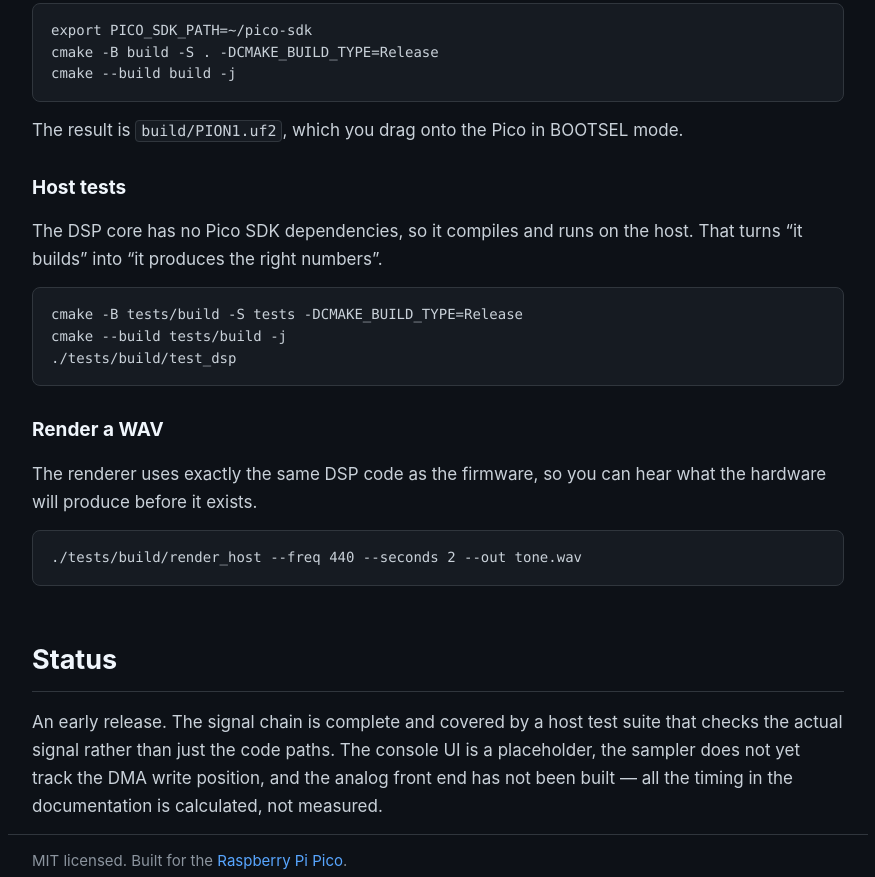
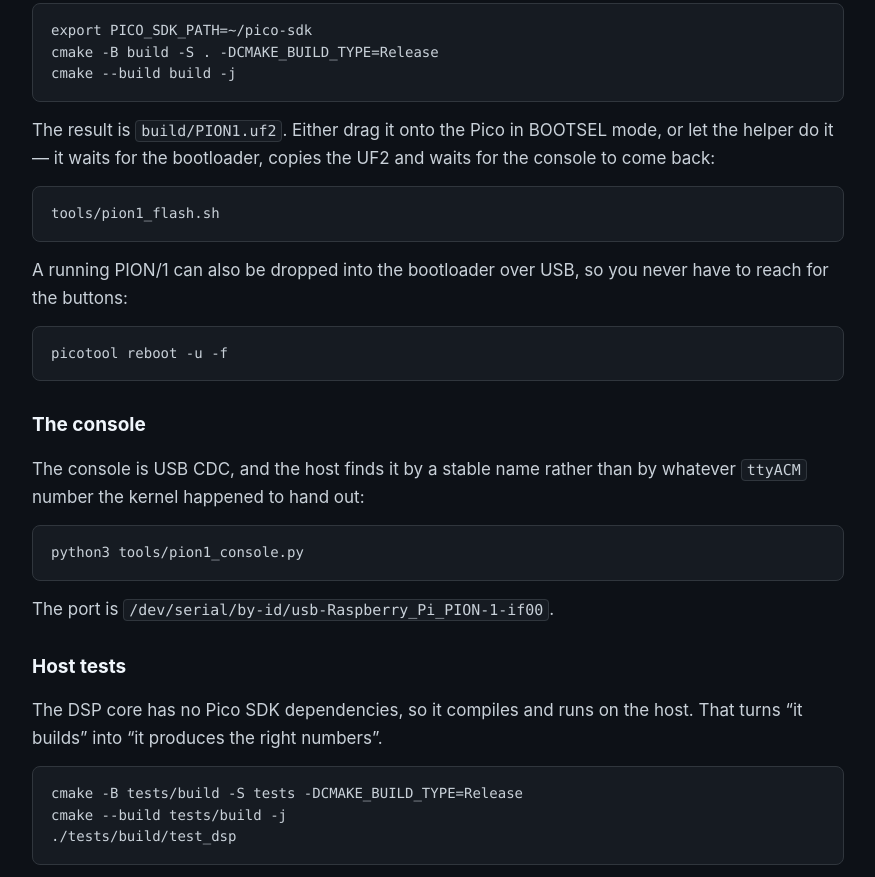
Before and after one commit to bezko/PION-1, a plain HTML site: page docs/site/index.html in a window 1280 px wide. Shown: the part 1571-2448 px from the top of the page, without its empty margins (202-1077 px from the left). Drawn offline with Linux system fonts and the light colour scheme.

Commit message:
Serialise only the Pages deployments, and refresh the site content
The concurrency group belonged on the docs job rather than on the
workflow.  At workflow level it serialised the whole pipeline, so a
second push would wait for the first one's firmware build to finish
too -- which is exactly the wrong thing to wait for.  At job level only
the deployments queue behind each other, which is the part that
actually needs it.

The site content was also behind the firmware.  It still told people to
drag the UF2 onto the Pico by hand and said the console was a
placeholder; both are out of date now that there is a USB CDC and the
flash/console helpers.

```diff
--- a/docs/site/index.html
+++ b/docs/site/index.html
@@ -107,8 +107,26 @@ out  = (err &gt;= 0)</code></pre>
 cmake -B build -S . -DCMAKE_BUILD_TYPE=Release
 cmake --build build -j</code></pre>
   <p>
-    The result is <code>build/PION1.uf2</code>, which you drag onto the Pico
-    in BOOTSEL mode.
+    The result is <code>build/PION1.uf2</code>. Either drag it onto the Pico
+    in BOOTSEL mode, or let the helper do it &mdash; it waits for the
+    bootloader, copies the UF2 and waits for the console to come back:
+  </p>
+  <pre><code>tools/pion1_flash.sh</code></pre>
+  <p>
+    A running PION/1 can also be dropped into the bootloader over USB, so
+    you never have to reach for the buttons:
+  </p>
+  <pre><code>picotool reboot -u -f</code></pre>
+
+  <h3>The console</h3>
+  <p>
+    The console is USB CDC, and the host finds it by a stable name rather
+    than by whatever <code>ttyACM</code> number the kernel happened to
+    hand out:
+  </p>
+  <pre><code>python3 tools/pion1_console.py</code></pre>
+  <p>
+    The port is <code>/dev/serial/by-id/usb-Raspberry_Pi_PION-1-if00</code>.
   </p>
 
   <h3>Host tests</h3>
@@ -134,9 +152,11 @@ cmake --build tests/build -j
   <p>
     An early release. The signal chain is complete and covered by a host
     test suite that checks the actual signal rather than just the code
-    paths. The console UI is a placeholder, the sampler does not yet track
-    the DMA write position, and the analog front end has not been built —
-    all the timing in the documentation is calculated, not measured.
+    paths. The console speaks USB CDC and greets you whenever you attach,
+    but its UI is still a few keystrokes rather than a real interface; the
+    sampler does not yet track the DMA write position; and the analog front
+    end has not been built &mdash; all the timing in the documentation is
+    calculated, not measured.
   </p>
 </section>
 
```
Also changed, not shown: 2 other files.
